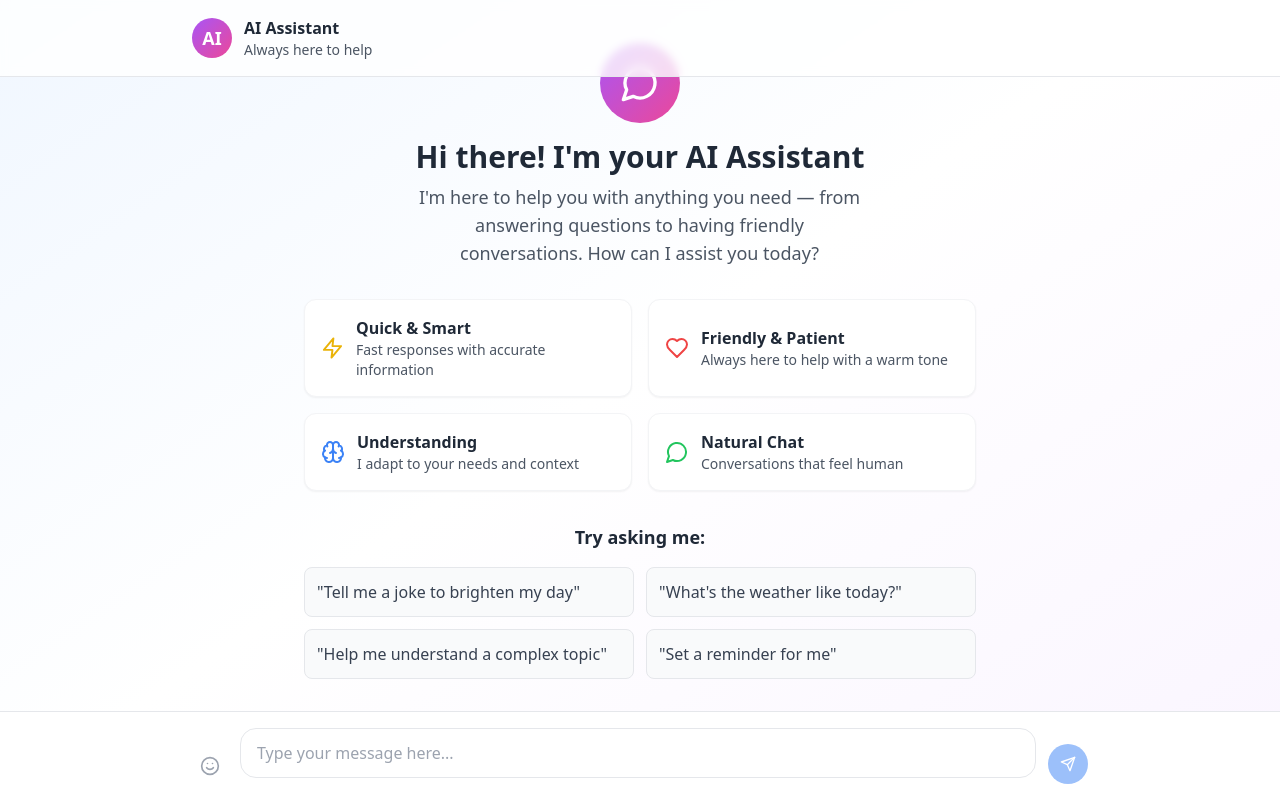
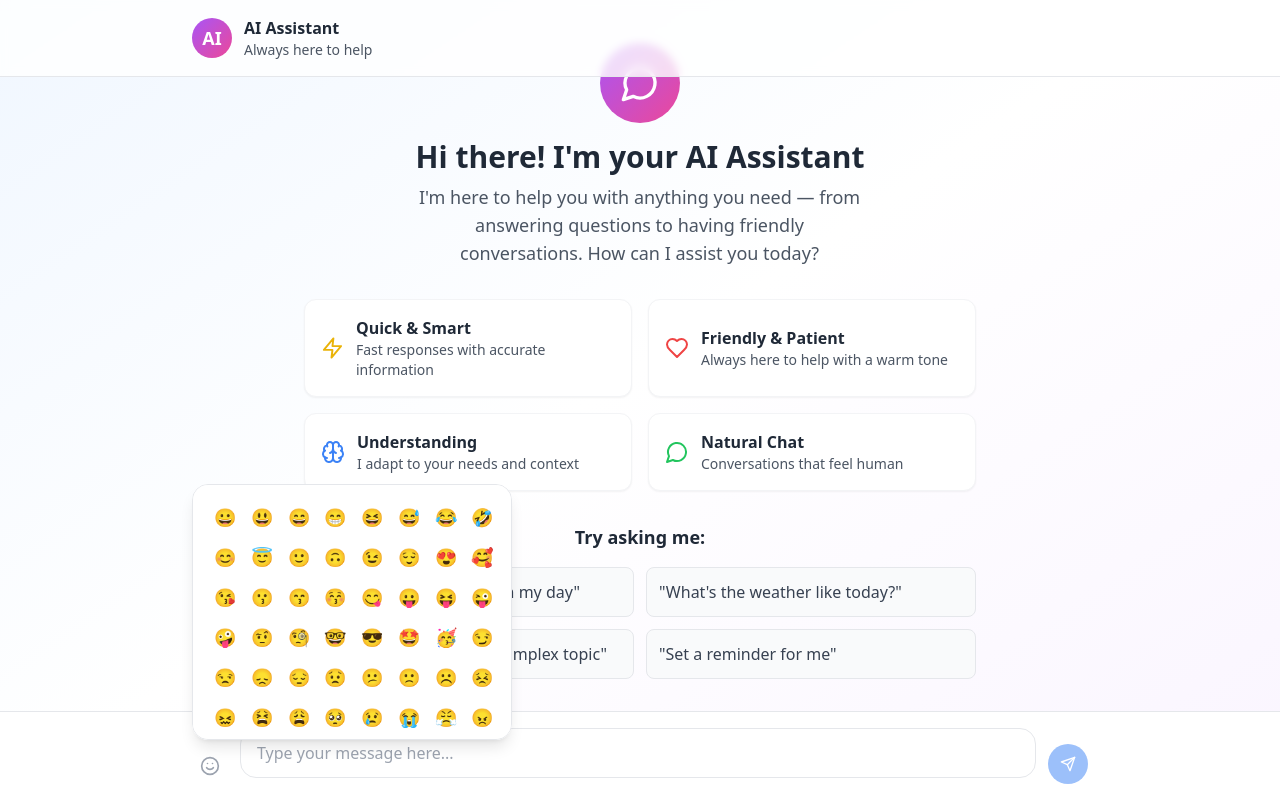
Before and after one commit to kiran1465313/human_assistant, a React (Vite) app: page / in a window 1280 px wide. Both pictures are taken after a click on the button 210 px from the left and 832 px from the top of the page. Shown: the part 66-866 px from the top of the page. Built offline with nearby package versions, Linux system fonts and the light colour scheme.

Commit message:
Add Emoji Picker Functionality

```diff
--- a/src/components/ChatInput.tsx
+++ b/src/components/ChatInput.tsx
@@ -1,5 +1,6 @@
 import React, { useState, KeyboardEvent } from 'react';
 import { Send, Smile } from 'lucide-react';
+import { EmojiPicker } from './EmojiPicker';
 
 interface ChatInputProps {
   onSendMessage: (message: string) => void;
@@ -8,12 +9,17 @@ interface ChatInputProps {
 
 export const ChatInput: React.FC<ChatInputProps> = ({ onSendMessage, disabled = false }) => {
   const [message, setMessage] = useState('');
+  const [showEmojiPicker, setShowEmojiPicker] = useState(false);
 
   const handleSend = () => {
     if (message.trim() && !disabled) {
       onSendMessage(message.trim());
       setMessage('');
     }
+  };
+
+  const handleEmojiSelect = (emoji: string) => {
+    setMessage(prev => prev + emoji);
   };
 
   const handleKeyPress = (e: KeyboardEvent<HTMLTextAreaElement>) => {
@@ -26,9 +32,19 @@ export const ChatInput: React.FC<ChatInputProps> = ({ onSendMessage, disabled =
   return (
     <div className="border-t border-gray-200 bg-white p-4">
       <div className="flex items-end gap-3 max-w-4xl mx-auto">
-        <button className="flex-shrink-0 p-2 text-gray-400 hover:text-gray-600 transition-colors">
+        <div className="relative">
+          <button
+            onClick={() => setShowEmojiPicker(!showEmojiPicker)}
+            className="flex-shrink-0 p-2 text-gray-400 hover:text-gray-600 transition-colors"
+          >
           <Smile className="w-5 h-5" />
         </button>
+          <EmojiPicker
+            isOpen={showEmojiPicker}
+            onEmojiSelect={handleEmojiSelect}
+            onClose={() => setShowEmojiPicker(false)}
+          />
+        </div>
 
         <div className="flex-1 relative">
           <textarea
--- /dev/null
+++ b/src/components/EmojiPicker.tsx
@@ -0,0 +1,58 @@
+import React from 'react';
+
+interface EmojiPickerProps {
+  onEmojiSelect: (emoji: string) => void;
+  isOpen: boolean;
+  onClose: () => void;
+}
+
+export const EmojiPicker: React.FC<EmojiPickerProps> = ({ onEmojiSelect, isOpen, onClose }) => {
+  const emojis = [
+    '😀', '😃', '😄', '😁', '😆', '😅', '😂', '🤣', '😊', '😇',
+    '🙂', '🙃', '😉', '😌', '😍', '🥰', '😘', '😗', '😙', '😚',
+    '😋', '😛', '😝', '😜', '🤪', '🤨', '🧐', '🤓', '😎', '🤩',
+    '🥳', '😏', '😒', '😞', '😔', '😟', '😕', '🙁', '☹️', '😣',
+    '😖', '😫', '😩', '🥺', '😢', '😭', '😤', '😠', '😡', '🤬',
+    '🤯', '😳', '🥵', '🥶', '😱', '😨', '😰', '😥', '😓', '🤗',
+    '🤔', '🤭', '🤫', '🤥', '😶', '😐', '😑', '😬', '🙄', '😯',
+    '😦', '😧', '😮', '😲', '🥱', '😴', '🤤', '😪', '😵', '🤐',
+    '🥴', '🤢', '🤮', '🤧', '😷', '🤒', '🤕', '🤑', '🤠', '😈',
+    '👍', '👎', '👌', '🤌', '🤏', '✌️', '🤞', '🤟', '🤘', '🤙',
+    '👈', '👉', '👆', '🖕', '👇', '☝️', '👋', '🤚', '🖐️', '✋',
+    '🖖', '👏', '🙌', '🤝', '🙏', '✍️', '💪', '🦾', '🦿', '🦵',
+    '❤️', '🧡', '💛', '💚', '💙', '💜', '🖤', '🤍', '🤎', '💔',
+    '❣️', '💕', '💞', '💓', '💗', '💖', '💘', '💝', '💟', '☮️',
+    '✨', '🌟', '💫', '⭐', '🌠', '☄️', '💥', '🔥', '🌈', '☀️',
+    '🌤️', '⛅', '🌦️', '🌧️', '⛈️', '🌩️', '🌨️', '❄️', '☃️', '⛄'
+  ];
+
+  if (!isOpen) return null;
+
+  return (
+    <>
+      {/* Backdrop */}
+      <div
+        className="fixed inset-0 z-40"
+        onClick={onClose}
+      />
+
+      {/* Emoji Picker */}
+      <div className="absolute bottom-full left-0 mb-2 bg-white rounded-2xl shadow-lg border border-gray-200 p-4 z-50 w-80 max-h-64 overflow-y-auto">
+        <div className="grid grid-cols-8 gap-2">
+          {emojis.map((emoji, index) => (
+            <button
+              key={index}
+              onClick={() => {
+                onEmojiSelect(emoji);
+                onClose();
+              }}
+              className="w-8 h-8 flex items-center justify-center text-lg hover:bg-gray-100 rounded-lg transition-colors"
+            >
+              {emoji}
+            </button>
+          ))}
+        </div>
+      </div>
+    </>
+  );
+};
```
